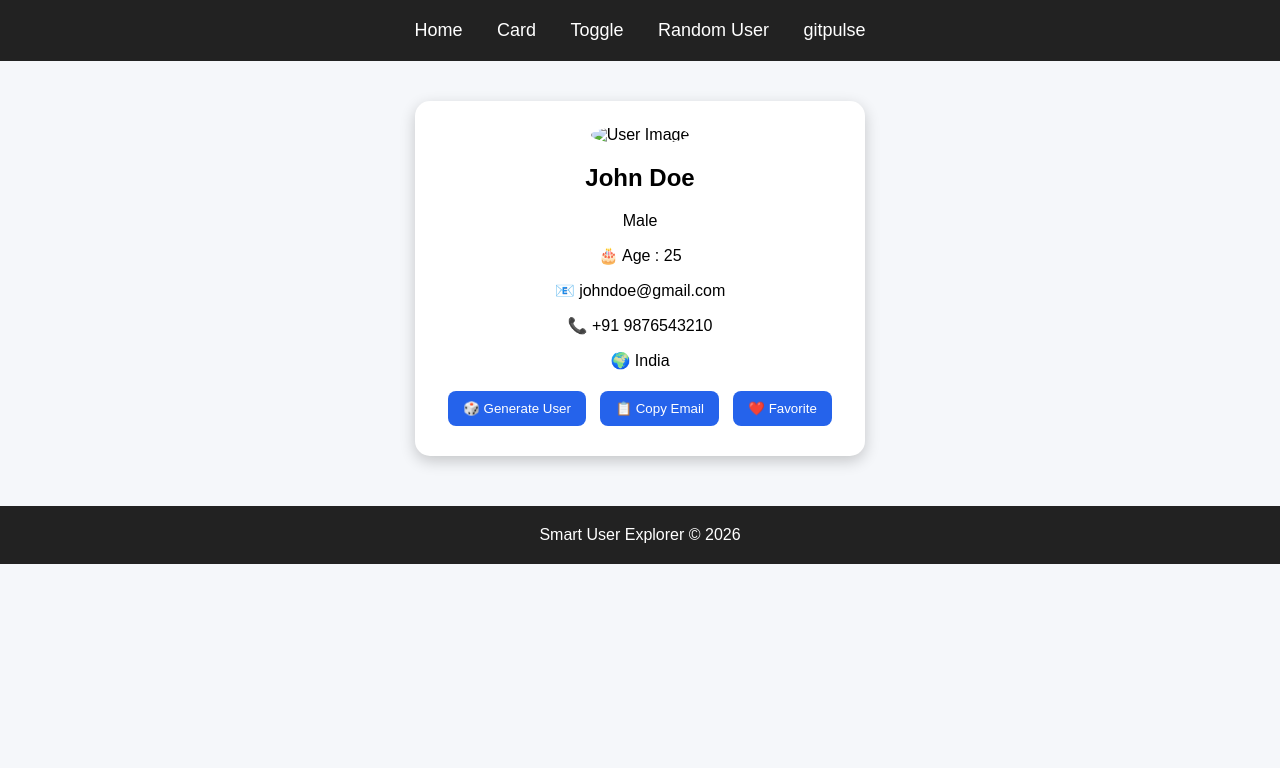
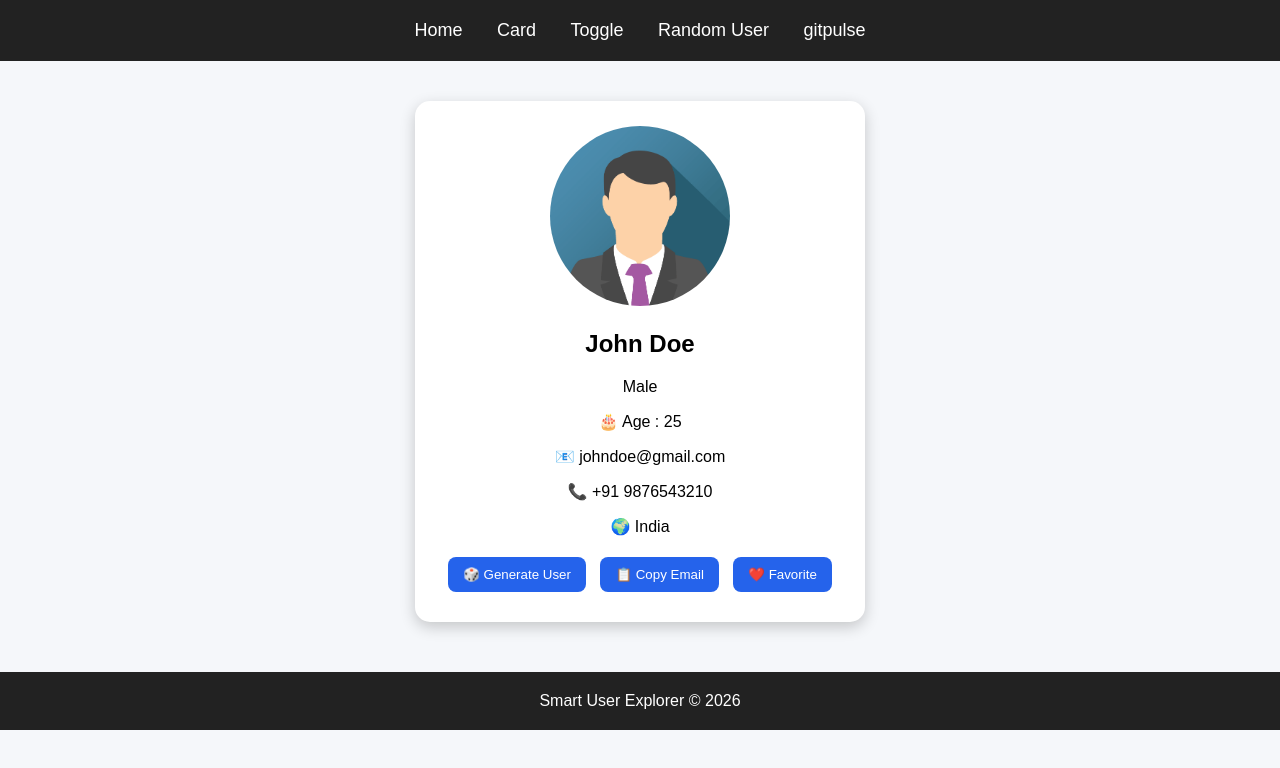
Before and after one commit to Sanjana-5B1/smart-user-explorer, a website: page pages/randomUser.html in a window 1280 px wide. Drawn offline with Linux system fonts and the light colour scheme.

Commit message:
changed randomUser image

```diff
--- a/pages/randomUser.html
+++ b/pages/randomUser.html
@@ -21,7 +21,7 @@
 
         <img
             id="user-img"
-            src="../images/john.png"
+            src="../image/john.png"
             alt="User Image">
 
         <h2 id="user-name">John Doe</h2>
```
